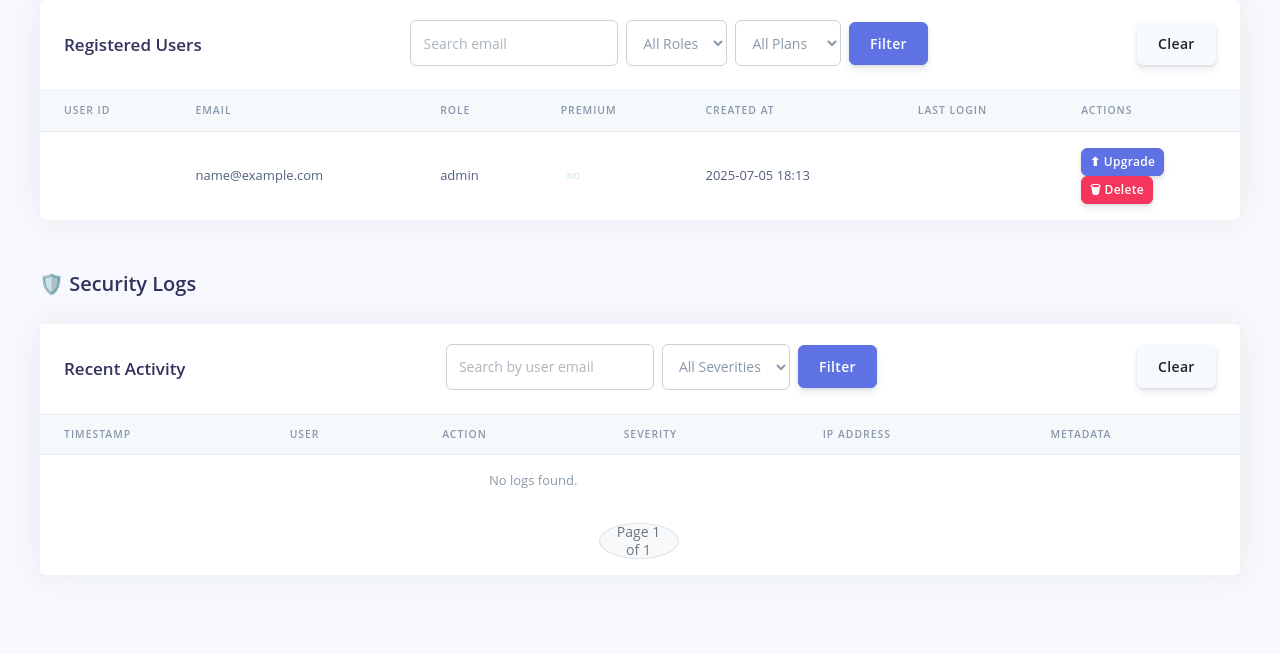
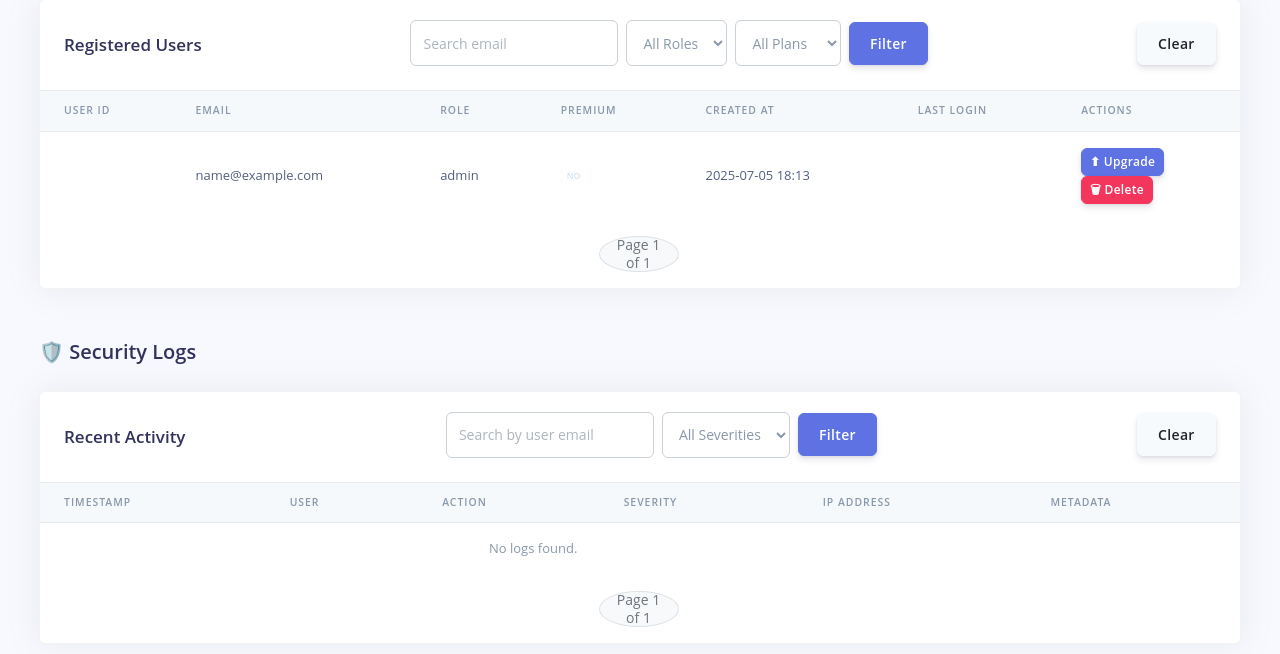
Before and after one commit to Aisyah129/ICT2216-SSD-GRP26, a Django app: page /admin_dashboard/ in a window 1280 px wide. Shown: the part 146-800 px from the top of the page. Run offline with Django 3.2, Linux system fonts and the light colour scheme; the visitor is signed in with stand-in values (Sample User, id 1); data comes from the database, SQL or seed files in the repository; data that the repository does not hold is empty.

Commit message:
Update Admin_Dashboard.html
Pagination for User account management

```diff
--- a/authentication/views.py
+++ b/authentication/views.py
@@ -673,16 +673,19 @@ def delete_profile_image(request, pk):
 def admin_dashboard(request):
     if not has_permission(request.user, "admin_dashboard_access"):
         return redirect('browse')
-    users = User.objects.all().order_by('-created_at')
-    logs = ActionLog.objects.order_by('-timestamp')
+
+    # 🟢 Users queryset
+    users_qs = User.objects.all().order_by('-created_at')
+    # 🟢 Logs queryset
+    logs_qs = ActionLog.objects.order_by('-timestamp')
 
     # 🔍 Filter logs
     user_email = request.GET.get('user_email')
     severity = request.GET.get('severity')
     if user_email:
-        logs = logs.filter(user__email__icontains=user_email)
+        logs_qs = logs_qs.filter(user__email__icontains=user_email)
     if severity:
-        logs = logs.filter(severity=severity)
+        logs_qs = logs_qs.filter(severity=severity)
 
     # 🔍 Filter users
     search_user = request.GET.get('search_user')
@@ -690,16 +693,19 @@ def admin_dashboard(request):
     premium_filter = request.GET.get('is_premium')
 
     if search_user:
-        users = users.filter(email__icontains=search_user)
+        users_qs = users_qs.filter(email__icontains=search_user)
     if role_filter in ['user', 'admin']:
-        users = users.filter(role=role_filter)
+        users_qs = users_qs.filter(role=role_filter)
     if premium_filter in ['true', 'false']:
-        users = users.filter(is_premium=(premium_filter == 'true'))
-
-    # 📄 Pagination (10 logs per page)
-    paginator = Paginator(logs, 10)
-    page_number = request.GET.get("page")
-    logs = paginator.get_page(page_number)
+        users_qs = users_qs.filter(is_premium=(premium_filter == 'true'))
+
+    # 🆕 Paginate users (10 per page)
+    user_paginator = Paginator(users_qs, 10)
+    users = user_paginator.get_page(request.GET.get('page_users'))
+
+    # 📄 Paginate logs (10 per page)
+    log_paginator = Paginator(logs_qs, 10)
+    logs = log_paginator.get_page(request.GET.get("page"))
 
     return render(request, 'accounts/admin_dashboard.html', {
         'users': users,
--- a/core/templates/accounts/admin_dashboard.html
+++ b/core/templates/accounts/admin_dashboard.html
@@ -30,7 +30,6 @@
         </form>
         <a href="{% url 'admin_dashboard' %}" class="btn btn-secondary mb-1">Clear</a>
       </div>
-
 
       <div class="table-responsive">
         <table class="table align-items-center table-flush">
@@ -77,12 +76,35 @@
             </tr>
             {% empty %}
             <tr>
-              <td colspan="6" class="text-center text-muted">No users found.</td>
+              <td colspan="7" class="text-center text-muted">No users found.</td>
             </tr>
             {% endfor %}
           </tbody>
         </table>
       </div>
+
+      <!-- 🆕 Pagination -->
+      <nav>
+        <ul class="pagination justify-content-center mt-3">
+          {% if users.has_previous %}
+          <li class="page-item">
+            <a class="page-link"
+              href="?page_users={{ users.previous_page_number }}&search_user={{ request.GET.search_user }}&role={{ request.GET.role }}&is_premium={{ request.GET.is_premium }}">Previous</a>
+          </li>
+          {% endif %}
+
+          <li class="page-item disabled">
+            <span class="page-link">Page {{ users.number }} of {{ users.paginator.num_pages }}</span>
+          </li>
+
+          {% if users.has_next %}
+          <li class="page-item">
+            <a class="page-link"
+              href="?page_users={{ users.next_page_number }}&search_user={{ request.GET.search_user }}&role={{ request.GET.role }}&is_premium={{ request.GET.is_premium }}">Next</a>
+          </li>
+          {% endif %}
+        </ul>
+      </nav>
     </div>
 
   </div>
```
